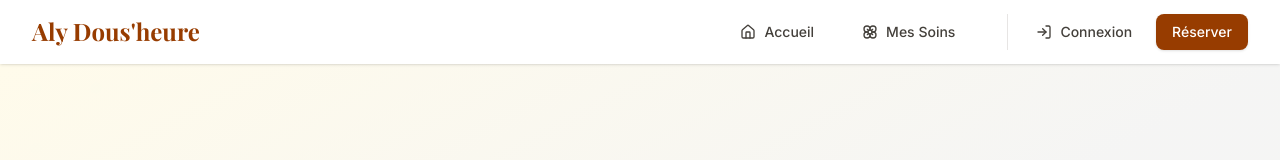
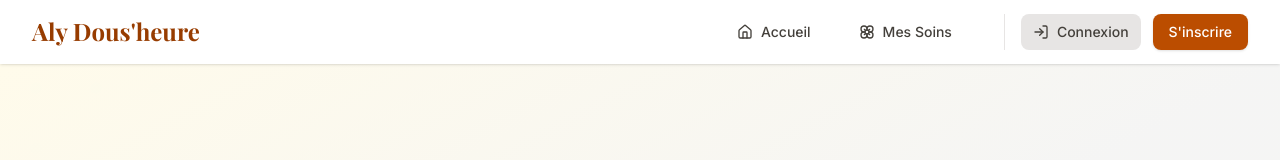
Before and after one commit to TabarBaptiste/masseuse, a Next.js app in the folder frontend/: page / in a window 1280 px wide. Shown: the top 160 px of the page. Built offline with nearby package versions, Linux system fonts and the light colour scheme; no server answers; a web font is replaced by a local one.

Commit message:
feat(header): améliorer le style des liens de connexion et d'inscription dans l'en-tête

```diff
--- a/frontend/components/layout/Header.tsx
+++ b/frontend/components/layout/Header.tsx
@@ -68,12 +68,12 @@ export const Header: React.FC = () => {
               </div>
             ) : (
               <div className="flex items-center space-x-3 ml-4 pl-4 border-l border-stone-200">
-                <Link href="/login" className="flex items-center space-x-2 text-stone-700 hover:text-amber-800 px-3 py-2 text-sm font-medium transition-colors">
+                <Link href="/login" className="flex items-center space-x-2 bg-stone-200 hover:bg-stone-300 rounded-lg text-stone-700 px-3 py-2 text-sm font-medium transition-colors">
                   <LogIn className="w-4 h-4" />
                   <span>Connexion</span>
                 </Link>
-                <Link href="/login" className="bg-amber-800 hover:bg-amber-900 text-white px-4 py-2 rounded-lg text-sm font-medium transition-all shadow-sm hover:shadow-md">
-                  Réserver
+                <Link href="/register" className="bg-amber-700 hover:bg-amber-800 text-white px-4 py-2 rounded-lg text-sm font-medium transition-all shadow-sm hover:shadow-md">
+                  S'inscrire
                 </Link>
               </div>
             )}
@@ -166,16 +166,17 @@ export const Header: React.FC = () => {
                       logout();
                       setMobileMenuOpen(false);
                     }}
-                    className="w-full text-left px-3 py-2 rounded-lg text-base font-medium text-stone-700 hover:text-amber-800 hover:bg-stone-50 transition-colors"
+                    className="flex items-center space-x-3 px-3 py-2 rounded-lg text-base font-medium text-stone-700 hover:text-amber-800 hover:bg-stone-50 transition-colors"
                   >
-                    Déconnexion
+                    <LogOut className="w-5 h-5" />
+                    <span>Déconnexion</span>
                   </button>
                 </>
               ) : (
-                <div className="space-y-1 border-t border-stone-200 mt-2 pt-2">
+                <div className="space-y-2 border-t border-stone-200 mt-2 pt-2">
                   <Link
                     href="/login"
-                    className="flex items-center space-x-3 py-2 rounded-lg text-base font-medium text-stone-700 hover:text-amber-800 hover:bg-stone-50 transition-colors"
+                    className="flex items-center justify-center space-x-3 bg-stone-200 hover:bg-stone-300 rounded-lg text-stone-700 px-3 py-2 text-base font-medium transition-colors"
                     onClick={() => setMobileMenuOpen(false)}
                   >
                     <LogIn className="w-5 h-5" />
```
